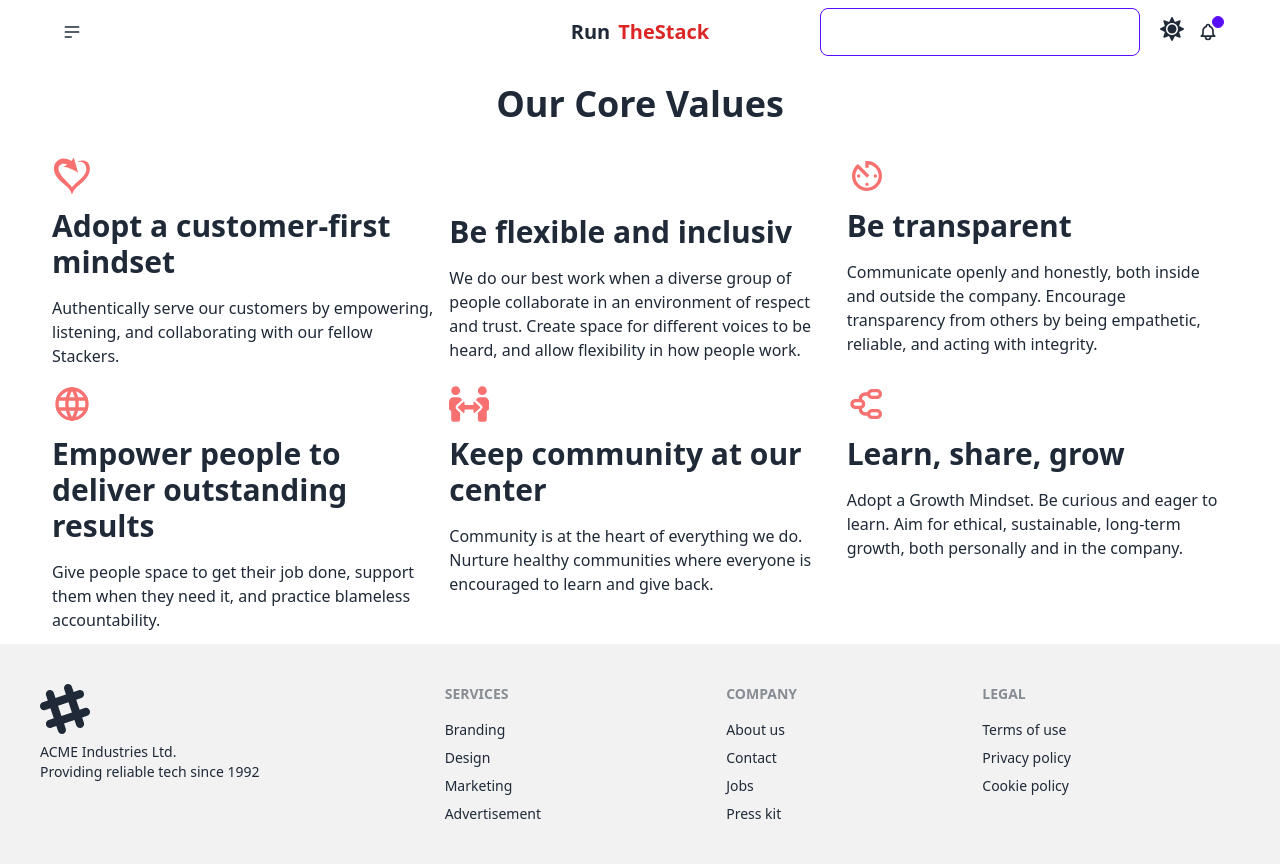
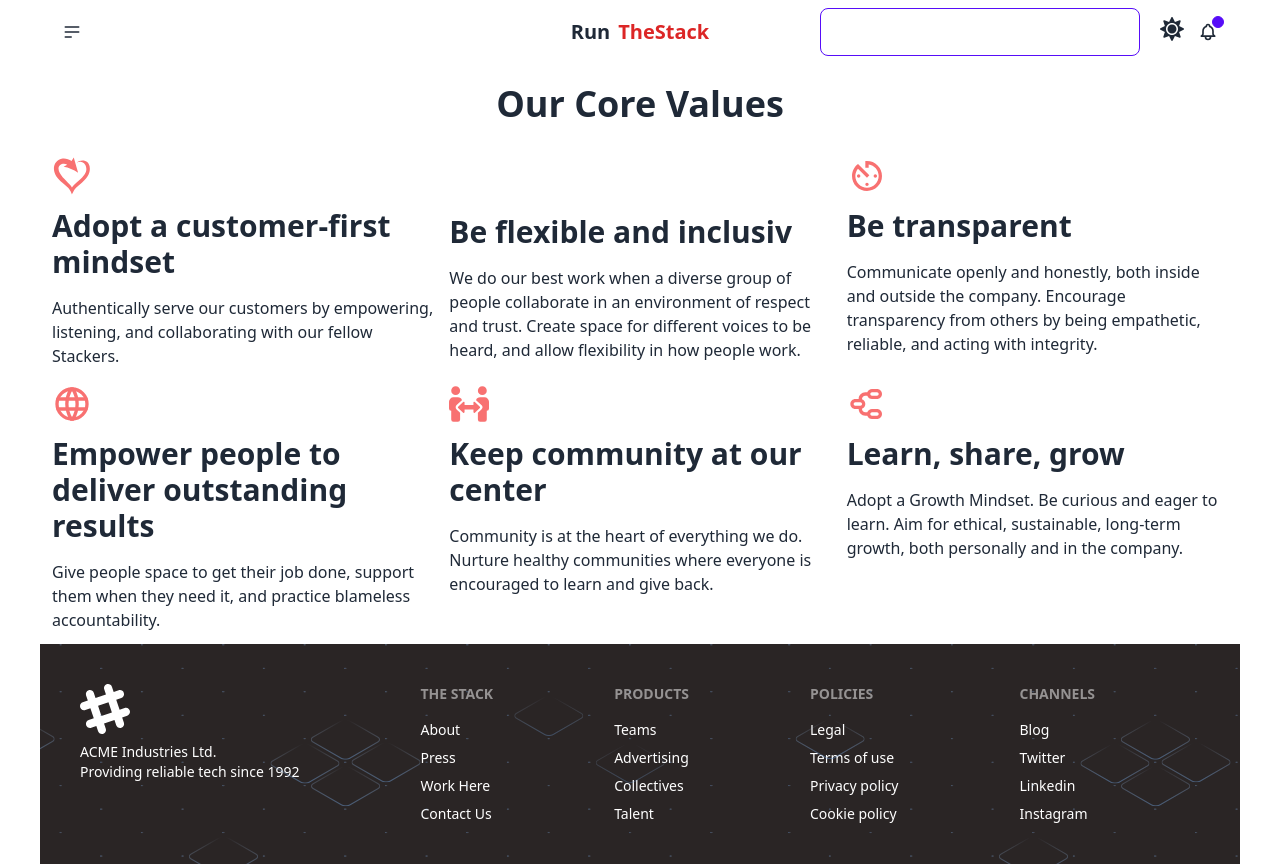
Before and after one commit to teeaam404/run_the_stack_client, a React (Vite) app: page / in a window 1280 px wide. Built offline with nearby package versions, Linux system fonts and the light colour scheme; some icons are missing.

Commit message:
Edit the footer

```diff
--- /dev/null
+++ b/src/Components/Footer/Footer.css
@@ -0,0 +1,47 @@
+#animation {
+  background: rgb(42, 37, 37);
+  color: #fff;
+  display: flex;
+  justify-content: center;
+  align-items: center;
+  position: relative;
+  z-index: 1;
+}
+#animation::after {
+  content: "";
+  position: absolute;
+  width: 100%;
+  height: 100%;
+  background-image: url(../../assets/img/footer-shape1.png);
+  animation: imgChange 1s linear 1s infinite;
+}
+#animation::before {
+  content: "";
+  position: absolute;
+  width: 100%;
+  height: 100%;
+  background-image: url(../../assets/img/footer-shape2.png);
+  animation: imgChangeTwo 1s linear 1s infinite;
+}
+@keyframes imgChange {
+  0% {
+    opacity: 0;
+  }
+  50% {
+    opacity: 1;
+  }
+  100% {
+    opacity: 0;
+  }
+}
+@keyframes imgChangeTwo {
+  0% {
+    opacity: 1;
+  }
+  50% {
+    opacity: 0;
+  }
+  100% {
+    opacity: 1;
+  }
+}
--- a/src/Components/Footer/Footer.jsx
+++ b/src/Components/Footer/Footer.jsx
@@ -1,7 +1,11 @@
+import Container from "../../Shared/Container/Container";
+import "./Footer.css"
+
 const Footer = () => {
   return (
-    <div>
-      <footer className="footer p-10 bg-base-200 text-base-content">
+    <Container>
+      <div id="animation">
+      <footer className="footer p-10 text-white">
         <div>
           <svg
             width="50"
@@ -21,27 +25,36 @@ const Footer = () => {
           </p>
         </div>
         <div>
-          <span className="footer-title">Services</span>
-          <a className="link link-hover">Branding</a>
-          <a className="link link-hover">Design</a>
-          <a className="link link-hover">Marketing</a>
-          <a className="link link-hover">Advertisement</a>
+          <span className="footer-title">THE STACK</span>
+          <a className="link link-hover">About</a>
+          <a className="link link-hover">Press</a>
+          <a className="link link-hover">Work Here</a>
+          <a className="link link-hover">Contact Us</a>
         </div>
         <div>
-          <span className="footer-title">Company</span>
-          <a className="link link-hover">About us</a>
-          <a className="link link-hover">Contact</a>
-          <a className="link link-hover">Jobs</a>
-          <a className="link link-hover">Press kit</a>
+          <span className="footer-title">PRODUCTS</span>
+          <a className="link link-hover">Teams</a>
+          <a className="link link-hover">Advertising</a>
+          <a className="link link-hover">Collectives</a>
+          <a className="link link-hover">Talent</a>
         </div>
         <div>
-          <span className="footer-title">Legal</span>
+          <span className="footer-title">POLICIES</span>
+          <a className="link link-hover">Legal</a>
           <a className="link link-hover">Terms of use</a>
           <a className="link link-hover">Privacy policy</a>
           <a className="link link-hover">Cookie policy</a>
         </div>
+        <div>
+          <span className="footer-title">CHANNELS</span>
+          <a className="link link-hover">Blog</a>
+          <a className="link link-hover">Twitter</a>
+          <a className="link link-hover">Linkedin</a>
+          <a className="link link-hover">Instagram</a>
+        </div>
       </footer>
     </div>
+    </Container>
   );
 };
 
```
Also changed, not shown: src/assets/img/footer-shape1.png (added), src/assets/img/footer-shape2.png (added).
